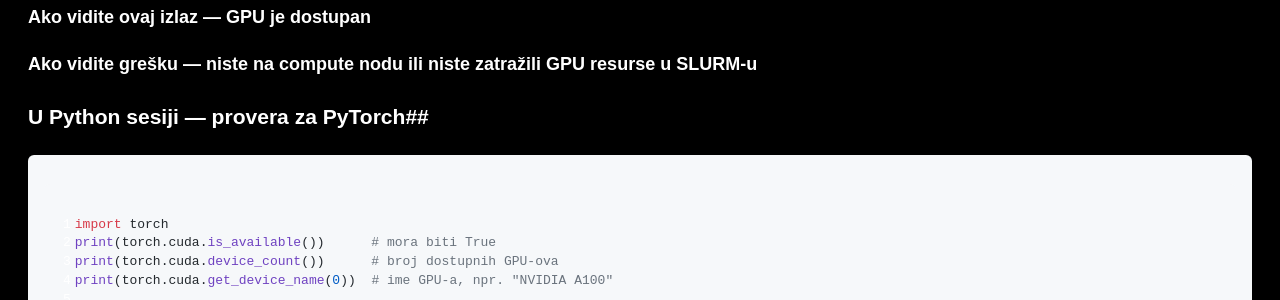
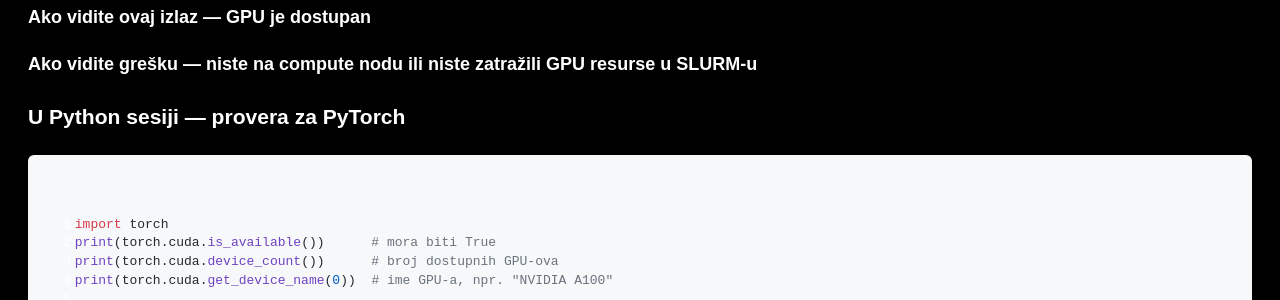
Before and after one commit to floyd011/datameshsync, a Jekyll site: the page built from hpc/index.md, in a window 1280 px wide and 900 px high, scrolled down 660 px. Shown: the part 155-455 px from the top of the window. Built offline with Jekyll 4.4.1, drawn with Linux system fonts in a browser that asks for light colours.

````diff
--- a/hpc/index.md
+++ b/hpc/index.md
@@ -35,7 +35,7 @@ nvidia-smi
 **Ako vidite grešku — niste na compute nodu ili niste zatražili GPU resurse u SLURM-u**
 
 
-### U Python sesiji — provera za PyTorch##
+### U Python sesiji — provera za PyTorch ###
 ```python
 import torch
 print(torch.cuda.is_available())      # mora biti True
````
